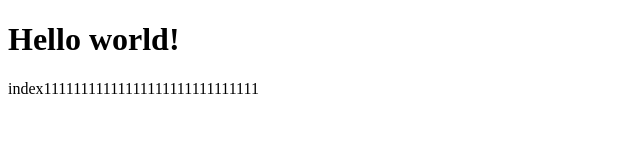
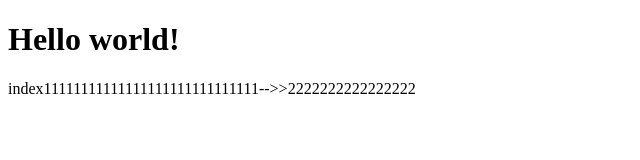
Before and after one commit to huudattran0402/my_first_repo, a plain HTML site: page index1.html in a window 1280 px wide. Shown: the whole page, without its empty margins (0-640 px from the left). Drawn offline with Linux system fonts and the light colour scheme.

Commit message:
update index1.html

```diff
--- a/index1.html
+++ b/index1.html
@@ -4,9 +4,8 @@
 <title>Hello World!</title>
 </head>
 <body>
-
 <h1>Hello world!</h1>
-<p>index11111111111111111111111111111</p>
+<p>index11111111111111111111111111111-->>2222222222222222</p>
 
 </body>
 </html>
```
